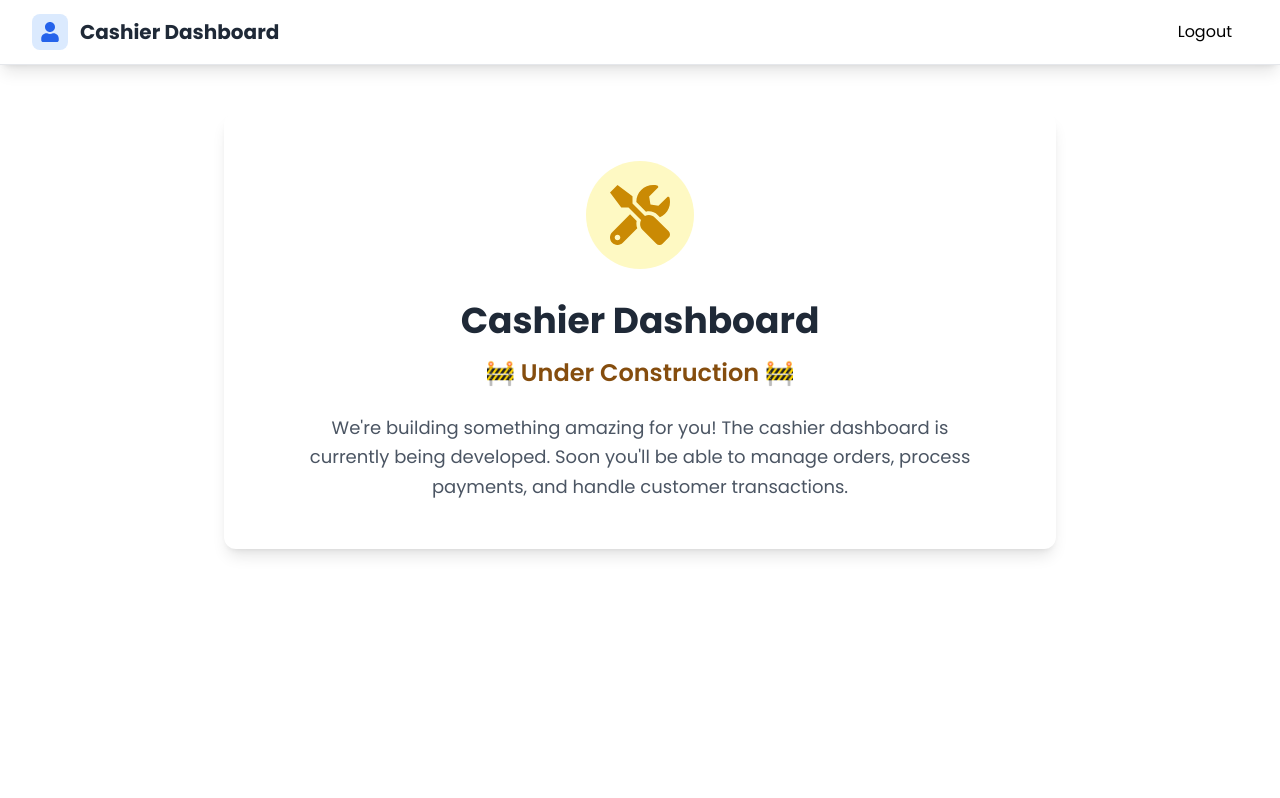
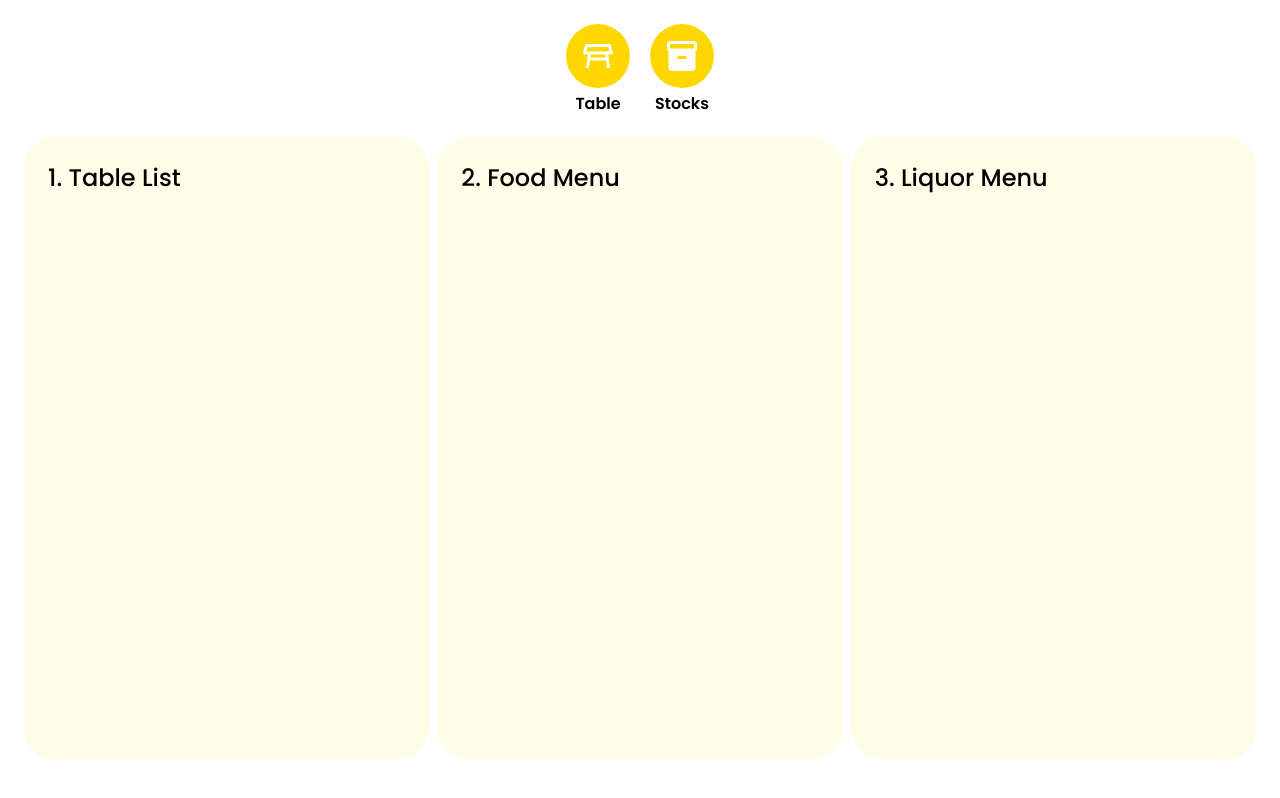
Before and after one commit to Hirun-HM/restaurant-pos, a React (Vite) app: page /restaurant-pos/user/dashboard in a window 1280 px wide. Built offline with nearby package versions, Linux system fonts and the light colour scheme.

Commit message:
Refactor UserDashboard to use Header component and update layout structure

```diff
--- a/src/Pages/Admin/Dashboard.jsx
+++ b/src/Pages/Admin/Dashboard.jsx
@@ -10,53 +10,7 @@ export default function AdminDashboard() {
 
     return (
         <div className="min-h-scree font-poppins">
-            {/* Header */}
-            <header className="bg-white shadow-lg border-b border-gray-200">
-                <div className="max-w-7xl mx-auto px-4 sm:px-6 lg:px-8">
-                    <div className="flex justify-between items-center h-16">
-                        <div className="flex items-center space-x-3">
-                            <div className="bg-orange-100 p-2 rounded-lg">
-                                <RiAdminFill className="text-primaryColor text-xl" />
-                            </div>
-                            <h1 className="text-xl font-bold text-gray-800">
-                                Admin Dashboard
-                            </h1>
-                        </div>
-                        <button
-                            onClick={handleLogout}
-                            className="flex items-center space-x-2 px-4 py-2 bg-red-500 text-white rounded-lg hover:bg-red-600 transition-colors duration-200"
-                        >
-                            <FaSignOutAlt />
-                            <span className='text-black'>Logout</span>
-                        </button>
-                    </div>
-                </div>
-            </header>
 
-            {/* Main Content */}
-            <main className="max-w-4xl mx-auto py-12 px-4 sm:px-6 lg:px-8">
-                {/* Under Construction Section */}
-                <div className="bg-white rounded-xl shadow-lg p-12 text-center">
-                    <div className="flex items-center justify-center mb-8">
-                        <div className="bg-yellow-100 p-6 rounded-full">
-                            <FaTools className="text-yellow-600 text-6xl" />
-                        </div>
-                    </div>
-
-                    <h1 className="text-4xl font-bold text-gray-800 mb-4">
-                        Admin Dashboard
-                    </h1>
-
-                    <h2 className="text-2xl font-semibold text-yellow-800 mb-6">
-                        🚧 Under Construction 🚧
-                    </h2>
-
-                    <p className="text-gray-600 text-lg leading-relaxed max-w-2xl mx-auto">
-                        We're building something amazing for you! The admin dashboard is currently being developed.
-                        Soon you'll be able to manage users, view analytics, configure menus, and control all aspects of your restaurant.
-                    </p>
-                </div>
-            </main>
         </div>
     );
 }
--- a/src/Pages/User/Dashboard.jsx
+++ b/src/Pages/User/Dashboard.jsx
@@ -1,5 +1,6 @@
 import React from 'react';
 import { FaUser, FaSignOutAlt, FaTools } from 'react-icons/fa';
+import Header from './components/Header';
 
 export default function UserDashboard() {
     const handleLogout = () => {
@@ -8,54 +9,30 @@ export default function UserDashboard() {
     };
 
     return (
-        <div className="min-h-screen font-poppins">
-            {/* Header */}
-            <header className="bg-white shadow-lg border-b border-gray-200">
-                <div className="max-w-7xl mx-auto px-4 sm:px-6 lg:px-8">
-                    <div className="flex justify-between items-center h-16">
-                        <div className="flex items-center space-x-3">
-                            <div className="bg-blue-100 p-2 rounded-lg">
-                                <FaUser className="text-blue-600 text-xl" />
-                            </div>
-                            <h1 className="text-xl font-bold text-gray-800">
-                                Cashier Dashboard
-                            </h1>
-                        </div>
-                        <button
-                            onClick={handleLogout}
-                            className="flex items-center space-x-2 px-4 py-2 bg-red-500 text-white rounded-lg hover:bg-red-600 transition-colors duration-200"
-                        >
-                            <FaSignOutAlt />
-                            <span className='text-black'>Logout</span>
-                        </button>
+        <div className="min-h-screen font-poppins p-6">
+            <div className='flex items-center justify-center'>
+                <Header/>
+            </div>
+            <div className='grid grid-cols-3 gap-2 h-full md:h-[78vh] mt-5'>
+
+                {/* for tables */}
+                <div className='p-6 w-full overflow-hidden bg-fourthColor rounded-[32px]'>
+                    <h1 className='text-[24px] font-[500]'>1. Table List</h1>
+                    <div className='grid grid-cols-1 md:grid-cols-2'>
+
                     </div>
                 </div>
-            </header>
 
-            {/* Main Content */}
-            <main className="max-w-4xl mx-auto py-12 px-4 sm:px-6 lg:px-8">
-                {/* Under Construction Section */}
-                <div className="bg-white rounded-xl shadow-lg p-12 text-center">
-                    <div className="flex items-center justify-center mb-8">
-                        <div className="bg-yellow-100 p-6 rounded-full">
-                            <FaTools className="text-yellow-600 text-6xl" />
-                        </div>
-                    </div>
+                {/* for food items */}
+                <div className='p-6 w-full overflow-hidden bg-fourthColor rounded-[32px]'>
+                    <h1 className='text-[24px] font-[500]'>2. Food Menu</h1>
+                </div>
 
-                    <h1 className="text-4xl font-bold text-gray-800 mb-4">
-                        Cashier Dashboard
-                    </h1>
-
-                    <h2 className="text-2xl font-semibold text-yellow-800 mb-6">
-                        🚧 Under Construction 🚧
-                    </h2>
-
-                    <p className="text-gray-600 text-lg leading-relaxed max-w-2xl mx-auto">
-                        We're building something amazing for you! The cashier dashboard is currently being developed.
-                        Soon you'll be able to manage orders, process payments, and handle customer transactions.
-                    </p>
+                {/* for liquor items */}
+                <div className='p-6 w-full overflow-hidden bg-fourthColor rounded-[32px]'>
+                    <h1 className='text-[24px] font-[500]'>3. Liquor Menu</h1>
                 </div>
-            </main>
+            </div>
         </div>
     );
 }
--- /dev/null
+++ b/src/Pages/User/components/Header.jsx
@@ -0,0 +1,26 @@
+import React from 'react'
+import { MdOutlineTableRestaurant } from "react-icons/md";
+import { MdInventory } from "react-icons/md";
+
+const items = [
+    { icon: MdOutlineTableRestaurant, title: 'Table'},
+    { icon: MdInventory, title: 'Stocks'},
+]
+export default function Header() {
+
+    const active = true;
+    return (
+        <div className='gap-5 flex'>
+            {
+                items.map((item) => (
+                    <div className='flex flex-col text-center'>
+                        <div className={`h-16 w-16 flex items-center justify-center rounded-full ${active ? 'bg-primaryColor text-white': 'text-black'}`}>
+                            <item.icon size={36}/>
+                        </div>
+                        <h1 className='text-[16px] mt-1 font-semibold'>{item.title}</h1>
+                    </div>
+                ))
+            }
+        </div>
+    )
+}
```
Also changed, not shown: src/components/Sidebar.jsx (added).
